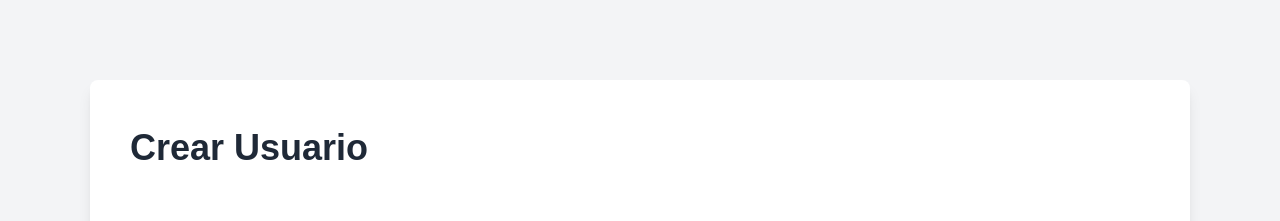
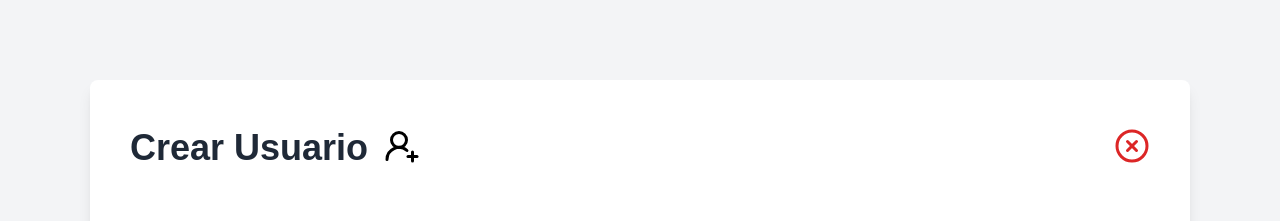
Before and after one commit to MaxGB23/Presidencia-Municipal-Acambaro, a Next.js app: page /register in a window 1280 px wide. Shown: the top 221 px of the page. Built offline with nearby package versions, Linux system fonts and the light colour scheme.

Commit message:
Credentials UI

```diff
--- a/src/app/page.tsx
+++ b/src/app/page.tsx
@@ -269,7 +269,7 @@ export default function Dashboard() {
               <div className="flex justify-end space-x-2 mt-4">
                 <button
                   type="button"
-                  className="bg-gray-50 hover:bg-gray-200 border border-gray-300 text-gray-600 dark:bg-gray-700 dark:text-gray-200 dark:border-gray-600 dark:hover:bg-gray-600 font-semibold py-2 px-4 rounded-full "
+                  className="bg-gray-50 hover:bg-gray-100 border border-gray-300 text-gray-600 dark:bg-gray-700 dark:text-gray-200 dark:border-gray-600 dark:hover:bg-gray-600 font-semibold py-2 px-4 rounded-full "
                   onClick={closeModal}
                 >
                   Cancelar
@@ -285,9 +285,6 @@ export default function Dashboard() {
           </div>
         </div>
       )}
-
-
-
     </div>
   );
 }
--- a/src/app/register/page.tsx
+++ b/src/app/register/page.tsx
@@ -3,6 +3,9 @@ import React from 'react';
 import Input from '@/components/ui/login/Input';
 import Button from '@/components/ui/login/Button';
 import Combobox from '@/components/ui/login/ComboBox';
+import { Circle, CircleX, House, UserRoundPlus } from "lucide-react"
+import Link from 'next/link';
+
 
 const departamentos = [
   { value: "contralor", label: "Contraloría" },
@@ -18,10 +21,21 @@ const permisos = [
 const Register: React.FC = () => (
   <div className='flex justify-center items-center min-h-screen bg-gray-100 p-6'>
     <div className="w-full max-w-[1100px] lg:h-[640px] rounded-lg shadow-lg overflow-hidden bg-white text-black pt-12">
-      {/* Título del formulario */}
-      <h1 className="text-3xl lg:text-4xl font-bold text-gray-800 pl-10 mb-2">
-        Crear Usuario
-      </h1>
+      <div className="flex items-center justify-between px-10 ">
+        <div className="flex gap-x-4">
+          {/* Título del formulario */}
+          <h1 className="text-3xl lg:text-4xl font-bold text-gray-800 mb-2">
+            Crear Usuario
+          </h1>
+          <UserRoundPlus className="mb-2 size-7 lg:size-9" />
+        </div>
+
+        <Link href={"/"}>
+          <CircleX className="mb-3 size-7 lg:size-9 text-red-600 hover:text-red-700" />
+
+        </Link>
+
+      </div>
 
       <div className="flex flex-col lg:flex-row w-full">
         {/* Parte izquierda del formulario */}
```
